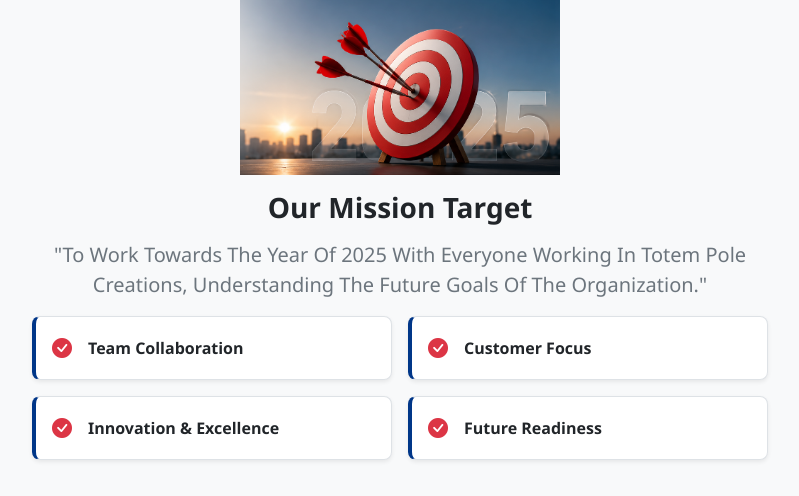
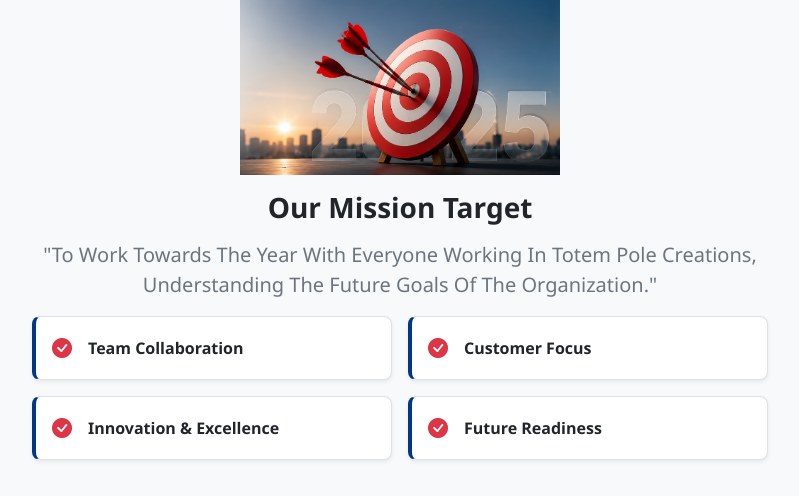
Before and after one commit to TECHPARKACADEMY/totem-pole-creation, a Flask app: page /mission in a window 1280 px wide. Shown: the part 209-705 px from the top of the page, without its empty margins (240-1039 px from the left). Run offline with Flask 3, Linux system fonts and the light colour scheme.

Commit message:
year changes

```diff
--- a/templates/mission.html
+++ b/templates/mission.html
@@ -60,7 +60,7 @@
             <!-- Heading & Quote -->
             <h3 class="fw-bold text-dark mb-3">Our Mission Target</h3>
             <p class="lead text-secondary ">
-               <b> "To Work Towards The Year Of 2025 With Everyone Working In Totem Pole Creations, Understanding The Future Goals Of The Organization."
+               <b> "To Work Towards The Year With Everyone Working In Totem Pole Creations, Understanding The Future Goals Of The Organization."
             </b></p>
 
             <!-- 4 Key Points Cards -->
```
